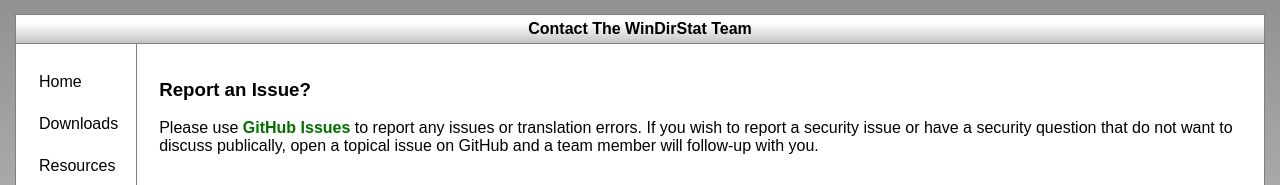
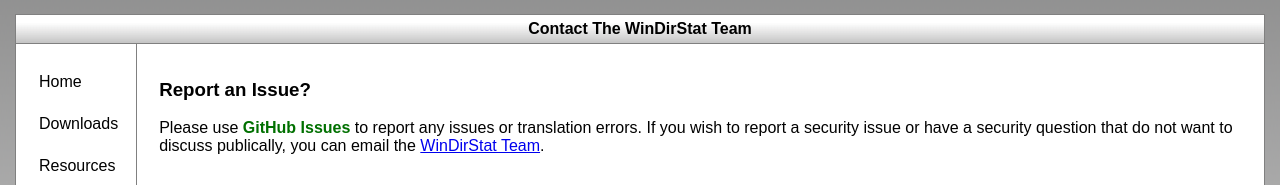
Before and after one commit to windirstat/windirstat-docs, a plain HTML site: page contact.html in a window 1280 px wide. Shown: the part 130-315 px from the top of the page. Drawn offline with Linux system fonts and the light colour scheme; no server answers.

Commit message:
Update Email Contact

```diff
--- a/contact.html
+++ b/contact.html
@@ -42,7 +42,7 @@
       </td>
       <td id="page" valign="top">
         <h3>Report an Issue?</h3>
-        <p>Please use <a class="wdslnk" href="https://github.com/windirstat/windirstat/issues">GitHub Issues</a> to report any issues or translation errors. If you wish to report a security issue or have a security question that do not want to discuss publically, open a topical issue on GitHub and a team member will follow-up with you.</p><br />
+        <p>Please use <a class="wdslnk" href="https://github.com/windirstat/windirstat/issues">GitHub Issues</a> to report any issues or translation errors. If you wish to report a security issue or have a security question that do not want to discuss publically, you can email the <a href="mailto:team@windirstat.net">WinDirStat Team</a>.</p><br />
         <a href="https://github.com/windirstat/windirstat/issues"><img width="150" height="150" src="github/github-mark.png" /></a>
       </td>
     </tr>
```
